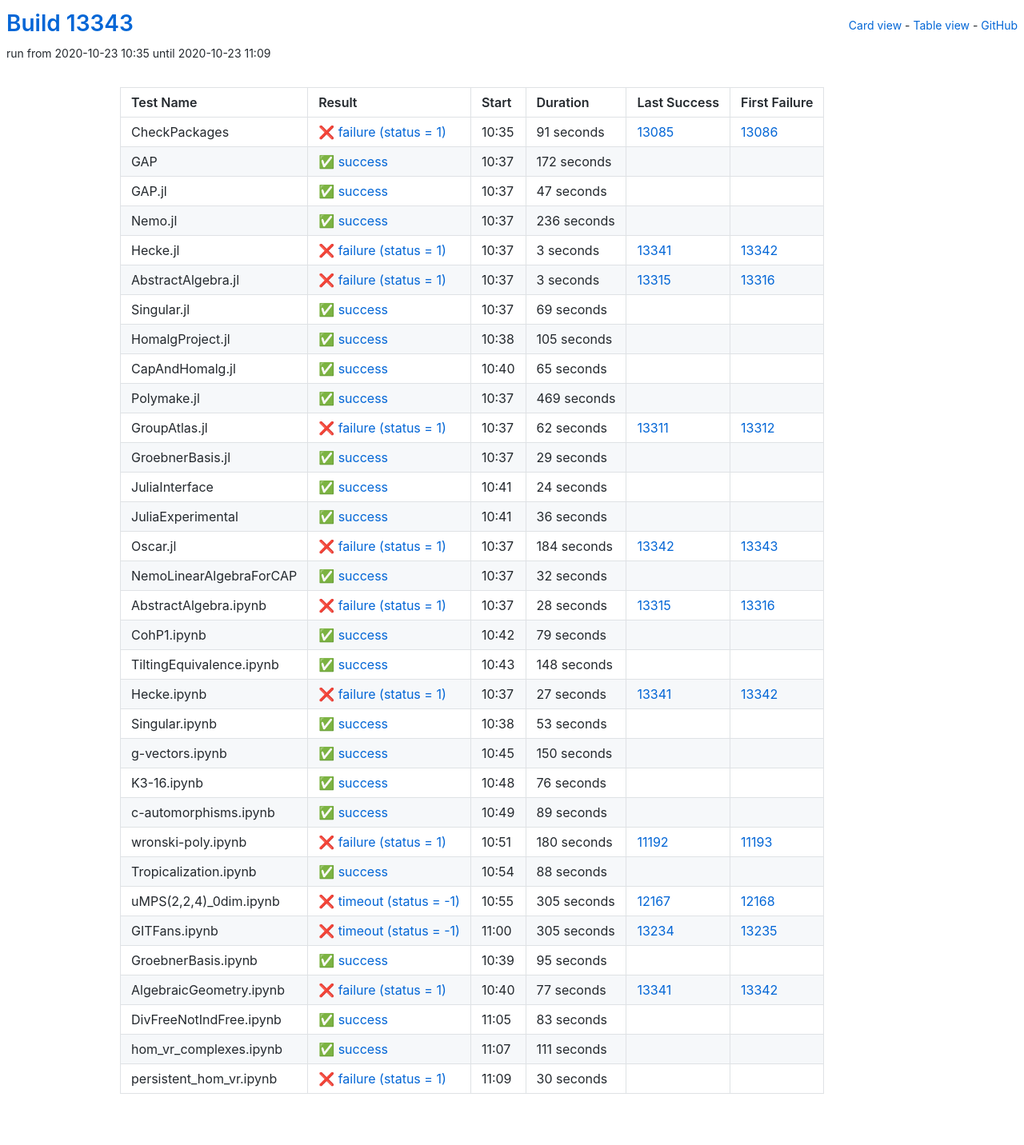
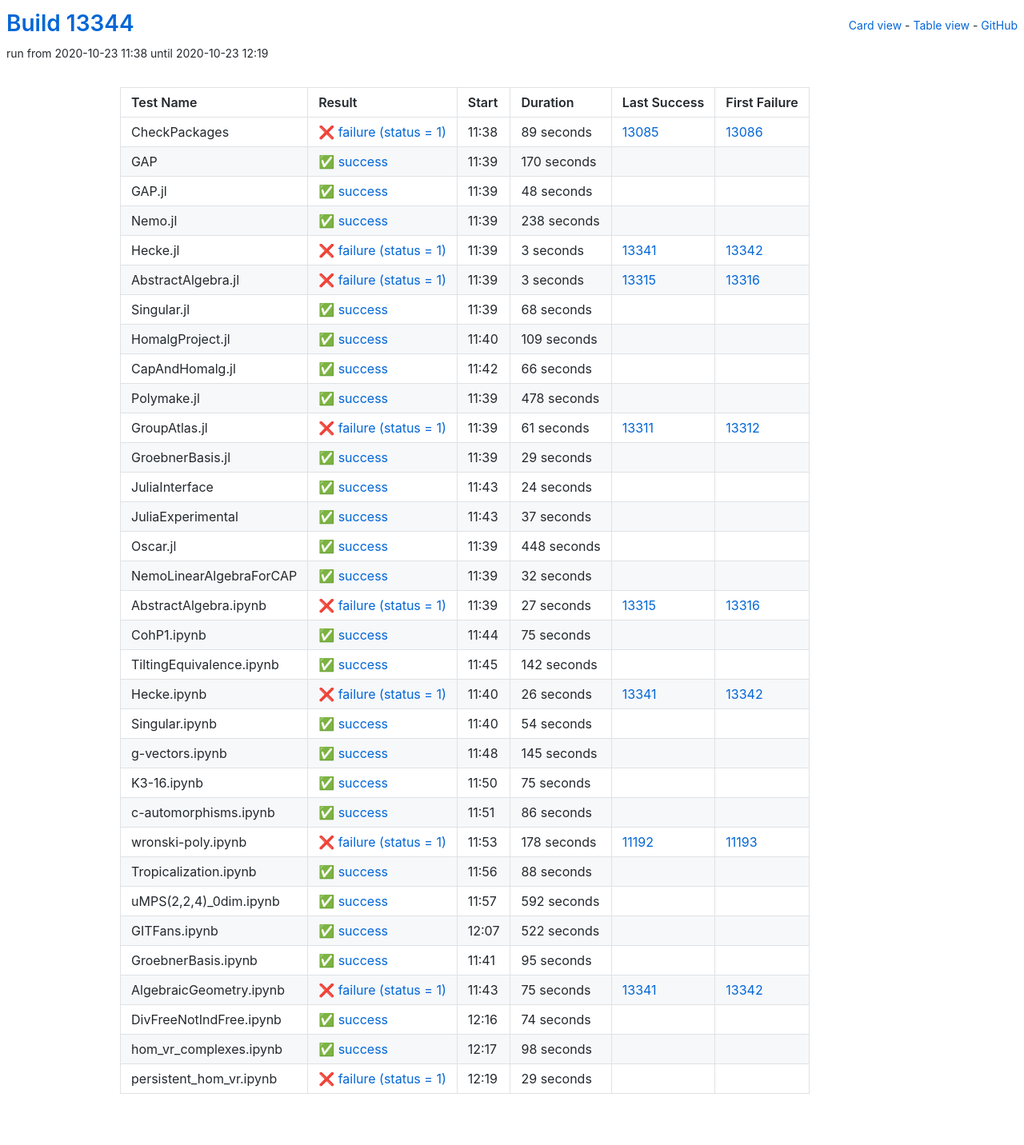
Before and after one commit to oscar-system/oscar-ci-status, a Jekyll site: the page built from table.html, in a window 1280 px wide. Shown: the whole page at 80% size. Built offline with Jekyll 4.4.1, drawn with Linux system fonts in a browser that asks for light colours.

Commit message:
Build #13344

```diff
--- a/_data/ci.yml
+++ b/_data/ci.yml
@@ -1,6 +1,6 @@
 ---
-build: 13343
-build_url: https://oscarci.mathematik.uni-kl.de/job/oscar/13343/
+build: 13344
+build_url: https://oscarci.mathematik.uni-kl.de/job/oscar/13344/
 job: oscar
 organization: oscar-system
 repo: oscar-ci-status
@@ -8,56 +8,56 @@
 tests:
 - name: CheckPackages
   id: checkpackages
-  log: https://oscarci.mathematik.uni-kl.de/job/oscar/13343/artifact/logs/build-13343/CheckPackages.log
-  start: 2020-10-23 10:35
+  log: https://oscarci.mathematik.uni-kl.de/job/oscar/13344/artifact/logs/build-13344/CheckPackages.log
+  start: 2020-10-23 11:38
   success: false
   exitcode: 1
   status: failure
-  duration: 91
+  duration: 89
   last_success: 13085
   last_success_url: https://oscarci.mathematik.uni-kl.de/job/oscar/13085/
   first_failure: 13086
   first_failure_url: https://oscarci.mathematik.uni-kl.de/job/oscar/13086/
 - name: GAP
   id: gap
-  log: https://oscarci.mathematik.uni-kl.de/job/oscar/13343/artifact/logs/build-13343/GAP.log
-  start: 2020-10-23 10:37
+  log: https://oscarci.mathematik.uni-kl.de/job/oscar/13344/artifact/logs/build-13344/GAP.log
+  start: 2020-10-23 11:39
   success: true
   exitcode: 0
   status: success
-  duration: 172
+  duration: 170
   last_success: false
   last_success_url:
   first_failure: false
   first_failure_url:
 - name: GAP.jl
   id: gap-jl
-  log: https://oscarci.mathematik.uni-kl.de/job/oscar/13343/artifact/logs/build-13343/GAP.jl.log
-  start: 2020-10-23 10:37
+  log: https://oscarci.mathematik.uni-kl.de/job/oscar/13344/artifact/logs/build-13344/GAP.jl.log
+  start: 2020-10-23 11:39
   success: true
   exitcode: 0
   status: success
-  duration: 47
+  duration: 48
   last_success: false
   last_success_url:
   first_failure: false
   first_failure_url:
 - name: Nemo.jl
   id: nemo-jl
-  log: https://oscarci.mathematik.uni-kl.de/job/oscar/13343/artifact/logs/build-13343/Nemo.jl.log
-  start: 2020-10-23 10:37
+  log: https://oscarci.mathematik.uni-kl.de/job/oscar/13344/artifact/logs/build-13344/Nemo.jl.log
+  start: 2020-10-23 11:39
   success: true
   exitcode: 0
   status: success
-  duration: 236
+  duration: 238
   last_success: false
   last_success_url:
   first_failure: false
   first_failure_url:
 - name: Hecke.jl
   id: hecke-jl
-  log: https://oscarci.mathematik.uni-kl.de/job/oscar/13343/artifact/logs/build-13343/Hecke.jl.log
-  start: 2020-10-23 10:37
+  log: https://oscarci.mathematik.uni-kl.de/job/oscar/13344/artifact/logs/build-13344/Hecke.jl.log
+  start: 2020-10-23 11:39
   success: false
   exitcode: 1
   status: failure
@@ -68,8 +68,8 @@
   first_failure_url: https://oscarci.mathematik.uni-kl.de/job/oscar/13342/
 - name: AbstractAlgebra.jl
   id: abstractalgebra-jl
-  log: https://oscarci.mathematik.uni-kl.de/job/oscar/13343/artifact/logs/build-13343/AbstractAlgebra.jl.log
-  start: 2020-10-23 10:37
+  log: https://oscarci.mathematik.uni-kl.de/job/oscar/13344/artifact/logs/build-13344/AbstractAlgebra.jl.log
+  start: 2020-10-23 11:39
   success: false
   exitcode: 1
   status: failure
@@ -80,68 +80,68 @@
   first_failure_url: https://oscarci.mathematik.uni-kl.de/job/oscar/13316/
 - name: Singular.jl
   id: singular-jl
-  log: https://oscarci.mathematik.uni-kl.de/job/oscar/13343/artifact/logs/build-13343/Singular.jl.log
-  start: 2020-10-23 10:37
+  log: https://oscarci.mathematik.uni-kl.de/job/oscar/13344/artifact/logs/build-13344/Singular.jl.log
+  start: 2020-10-23 11:39
   success: true
   exitcode: 0
   status: success
-  duration: 69
+  duration: 68
   last_success: false
   last_success_url:
   first_failure: false
   first_failure_url:
 - name: HomalgProject.jl
   id: homalgproject-jl
-  log: https://oscarci.mathematik.uni-kl.de/job/oscar/13343/artifact/logs/build-13343/HomalgProject.jl.log
-  start: 2020-10-23 10:38
+  log: https://oscarci.mathematik.uni-kl.de/job/oscar/13344/artifact/logs/build-13344/HomalgProject.jl.log
+  start: 2020-10-23 11:40
   success: true
   exitcode: 0
   status: success
-  duration: 105
+  duration: 109
   last_success: false
   last_success_url:
   first_failure: false
   first_failure_url:
 - name: CapAndHomalg.jl
   id: capandhomalg-jl
-  log: https://oscarci.mathematik.uni-kl.de/job/oscar/13343/artifact/logs/build-13343/CapAndHomalg.jl.log
-  start: 2020-10-23 10:40
+  log: https://oscarci.mathematik.uni-kl.de/job/oscar/13344/artifact/logs/build-13344/CapAndHomalg.jl.log
+  start: 2020-10-23 11:42
   success: true
   exitcode: 0
   status: success
-  duration: 65
+  duration: 66
   last_success: false
   last_success_url:
   first_failure: false
   first_failure_url:
 - name: Polymake.jl
   id: polymake-jl
-  log: https://oscarci.mathematik.uni-kl.de/job/oscar/13343/artifact/logs/build-13343/Polymake.jl.log
-  start: 2020-10-23 10:37
+  log: https://oscarci.mathematik.uni-kl.de/job/oscar/13344/artifact/logs/build-13344/Polymake.jl.log
+  start: 2020-10-23 11:39
   success: true
   exitcode: 0
   status: success
-  duration: 469
+  duration: 478
   last_success: false
   last_success_url:
   first_failure: false
   first_failure_url:
 - name: GroupAtlas.jl
   id: groupatlas-jl
-  log: https://oscarci.mathematik.uni-kl.de/job/oscar/13343/artifact/logs/build-13343/GroupAtlas.jl.log
-  start: 2020-10-23 10:37
+  log: https://oscarci.mathematik.uni-kl.de/job/oscar/13344/artifact/logs/build-13344/GroupAtlas.jl.log
+  start: 2020-10-23 11:39
   success: false
   exitcode: 1
   status: failure
-  duration: 62
+  duration: 61
   last_success: 13311
   last_success_url: https://oscarci.mathematik.uni-kl.de/job/oscar/13311/
   first_failure: 13312
   first_failure_url: https://oscarci.mathematik.uni-kl.de/job/oscar/13312/
 - name: GroebnerBasis.jl
   id: groebnerbasis-jl
-  log: https://oscarci.mathematik.uni-kl.de/job/oscar/13343/artifact/logs/build-13343/GroebnerBasis.jl.log
-  start: 2020-10-23 10:37
+  log: https://oscarci.mathematik.uni-kl.de/job/oscar/13344/artifact/logs/build-13344/GroebnerBasis.jl.log
+  start: 2020-10-23 11:39
   success: true
   exitcode: 0
   status: success
@@ -152,8 +152,8 @@
   first_failure_url:
 - name: JuliaInterface
   id: juliainterface
-  log: https://oscarci.mathematik.uni-kl.de/job/oscar/13343/artifact/logs/build-13343/JuliaInterface.log
-  start: 2020-10-23 10:41
+  log: https://oscarci.mathematik.uni-kl.de/job/oscar/13344/artifact/logs/build-13344/JuliaInterface.log
+  start: 2020-10-23 11:43
   success: true
   exitcode: 0
   status: success
@@ -164,32 +164,32 @@
   first_failure_url:
 - name: JuliaExperimental
   id: juliaexperimental
-  log: https://oscarci.mathematik.uni-kl.de/job/oscar/13343/artifact/logs/build-13343/JuliaExperimental.log
-  start: 2020-10-23 10:41
+  log: https://oscarci.mathematik.uni-kl.de/job/oscar/13344/artifact/logs/build-13344/JuliaExperimental.log
+  start: 2020-10-23 11:43
   success: true
   exitcode: 0
   status: success
-  duration: 36
+  duration: 37
   last_success: false
   last_success_url:
   first_failure: false
   first_failure_url:
 - name: Oscar.jl
   id: oscar-jl
-  log: https://oscarci.mathematik.uni-kl.de/job/oscar/13343/artifact/logs/build-13343/Oscar.jl.log
-  start: 2020-10-23 10:37
-  success: false
-  exitcode: 1
-  status: failure
-  duration: 184
-  last_success: 13342
-  last_success_url: https://oscarci.mathematik.uni-kl.de/job/oscar/13342/
-  first_failure: 13343
-  first_failure_url: https://oscarci.mathematik.uni-kl.de/job/oscar/13343/
+  log: https://oscarci.mathematik.uni-kl.de/job/oscar/13344/artifact/logs/build-13344/Oscar.jl.log
+  start: 2020-10-23 11:39
+  success: true
+  exitcode: 0
+  status: success
+  duration: 448
+  last_success: false
+  last_success_url:
+  first_failure: false
+  first_failure_url:
 - name: NemoLinearAlgebraForCAP
   id: nemolinearalgebraforcap
-  log: https://oscarci.mathematik.uni-kl.de/job/oscar/13343/artifact/logs/build-13343/NemoLinearAlgebraForCAP.log
-  start: 2020-10-23 10:37
+  log: https://oscarci.mathematik.uni-kl.de/job/oscar/13344/artifact/logs/build-13344/NemoLinearAlgebraForCAP.log
+  start: 2020-10-23 11:39
   success: true
   exitcode: 0
   status: success
@@ -200,116 +200,116 @@
   first_failure_url:
 - name: AbstractAlgebra.ipynb
   id: abstractalgebra-ipynb
-  log: https://oscarci.mathematik.uni-kl.de/job/oscar/13343/artifact/logs/build-13343/AbstractAlgebra.ipynb.log
-  start: 2020-10-23 10:37
+  log: https://oscarci.mathematik.uni-kl.de/job/oscar/13344/artifact/logs/build-13344/AbstractAlgebra.ipynb.log
+  start: 2020-10-23 11:39
   success: false
   exitcode: 1
   status: failure
-  duration: 28
+  duration: 27
   last_success: 13315
   last_success_url: https://oscarci.mathematik.uni-kl.de/job/oscar/13315/
   first_failure: 13316
   first_failure_url: https://oscarci.mathematik.uni-kl.de/job/oscar/13316/
 - name: CohP1.ipynb
   id: cohp1-ipynb
-  log: https://oscarci.mathematik.uni-kl.de/job/oscar/13343/artifact/logs/build-13343/CohP1.ipynb.log
-  start: 2020-10-23 10:42
+  log: https://oscarci.mathematik.uni-kl.de/job/oscar/13344/artifact/logs/build-13344/CohP1.ipynb.log
+  start: 2020-10-23 11:44
   success: true
   exitcode: 0
   status: success
-  duration: 79
+  duration: 75
   last_success: false
   last_success_url:
   first_failure: false
   first_failure_url:
 - name: TiltingEquivalence.ipynb
   id: tiltingequivalence-ipynb
-  log: https://oscarci.mathematik.uni-kl.de/job/oscar/13343/artifact/logs/build-13343/TiltingEquivalence.ipynb.log
-  start: 2020-10-23 10:43
+  log: https://oscarci.mathematik.uni-kl.de/job/oscar/13344/artifact/logs/build-13344/TiltingEquivalence.ipynb.log
+  start: 2020-10-23 11:45
   success: true
   exitcode: 0
   status: success
-  duration: 148
+  duration: 142
   last_success: false
   last_success_url:
   first_failure: false
   first_failure_url:
 - name: Hecke.ipynb
   id: hecke-ipynb
-  log: https://oscarci.mathematik.uni-kl.de/job/oscar/13343/artifact/logs/build-13343/Hecke.ipynb.log
-  start: 2020-10-23 10:37
+  log: https://oscarci.mathematik.uni-kl.de/job/oscar/13344/artifact/logs/build-13344/Hecke.ipynb.log
+  start: 2020-10-23 11:40
   success: false
   exitcode: 1
   status: failure
-  duration: 27
+  duration: 26
   last_success: 13341
   last_success_url: https://oscarci.mathematik.uni-kl.de/job/oscar/13341/
   first_failure: 13342
   first_failure_url: https://oscarci.mathematik.uni-kl.de/job/oscar/13342/
 - name: Singular.ipynb
   id: singular-ipynb
-  log: https://oscarci.mathematik.uni-kl.de/job/oscar/13343/artifact/logs/build-13343/Singular.ipynb.log
-  start: 2020-10-23 10:38
+  log: https://oscarci.mathematik.uni-kl.de/job/oscar/13344/artifact/logs/build-13344/Singular.ipynb.log
+  start: 2020-10-23 11:40
   success: true
   exitcode: 0
   status: success
-  duration: 53
+  duration: 54
   last_success: false
   last_success_url:
   first_failure: false
   first_failure_url:
 - name: g-vectors.ipynb
   id: g-vectors-ipynb
-  log: https://oscarci.mathematik.uni-kl.de/job/oscar/13343/artifact/logs/build-13343/g-vectors.ipynb.log
-  start: 2020-10-23 10:45
+  log: https://oscarci.mathematik.uni-kl.de/job/oscar/13344/artifact/logs/build-13344/g-vectors.ipynb.log
+  start: 2020-10-23 11:48
   success: true
   exitcode: 0
   status: success
-  duration: 150
+  duration: 145
   last_success: false
   last_success_url:
   first_failure: false
   first_failure_url:
 - name: K3-16.ipynb
   id: k3-16-ipynb
-  log: https://oscarci.mathematik.uni-kl.de/job/oscar/13343/artifact/logs/build-13343/K3-16.ipynb.log
-  start: 2020-10-23 10:48
+  log: https://oscarci.mathematik.uni-kl.de/job/oscar/13344/artifact/logs/build-13344/K3-16.ipynb.log
+  start: 2020-10-23 11:50
   success: true
   exitcode: 0
   status: success
-  duration: 76
+  duration: 75
   last_success: false
   last_success_url:
   first_failure: false
   first_failure_url:
 - name: c-automorphisms.ipynb
   id: c-automorphisms-ipynb
-  log: https://oscarci.mathematik.uni-kl.de/job/oscar/13343/artifact/logs/build-13343/c-automorphisms.ipynb.log
-  start: 2020-10-23 10:49
+  log: https://oscarci.mathematik.uni-kl.de/job/oscar/13344/artifact/logs/build-13344/c-automorphisms.ipynb.log
+  start: 2020-10-23 11:51
   success: true
   exitcode: 0
   status: success
-  duration: 89
+  duration: 86
   last_success: false
   last_success_url:
   first_failure: false
   first_failure_url:
 - name: wronski-poly.ipynb
   id: wronski-poly-ipynb
-  log: https://oscarci.mathematik.uni-kl.de/job/oscar/13343/artifact/logs/build-13343/wronski-poly.ipynb.log
-  start: 2020-10-23 10:51
+  log: https://oscarci.mathematik.uni-kl.de/job/oscar/13344/artifact/logs/build-13344/wronski-poly.ipynb.log
+  start: 2020-10-23 11:53
   success: false
   exitcode: 1
   status: failure
-  duration: 180
+  duration: 178
   last_success: 11192
   last_success_url: https://oscarci.mathematik.uni-kl.de/job/oscar/11192/
   first_failure: 11193
   first_failure_url: https://oscarci.mathematik.uni-kl.de/job/oscar/11193/
 - name: Tropicalization.ipynb
   id: tropicalization-ipynb
-  log: https://oscarci.mathematik.uni-kl.de/job/oscar/13343/artifact/logs/build-13343/Tropicalization.ipynb.log
-  start: 2020-10-23 10:54
+  log: https://oscarci.mathematik.uni-kl.de/job/oscar/13344/artifact/logs/build-13344/Tropicalization.ipynb.log
+  start: 2020-10-23 11:56
   success: true
   exitcode: 0
   status: success
@@ -320,32 +320,32 @@
   first_failure_url:
 - name: uMPS(2,2,4)_0dim.ipynb
   id: umps-2-2-4-0dim-ipynb
-  log: https://oscarci.mathematik.uni-kl.de/job/oscar/13343/artifact/logs/build-13343/uMPS-2-2-4-_0dim.ipynb.log
-  start: 2020-10-23 10:55
-  success: false
-  exitcode: -1
-  status: timeout
-  duration: 305
-  last_success: 12167
-  last_success_url: https://oscarci.mathematik.uni-kl.de/job/oscar/12167/
-  first_failure: 12168
-  first_failure_url: https://oscarci.mathematik.uni-kl.de/job/oscar/12168/
+  log: https://oscarci.mathematik.uni-kl.de/job/oscar/13344/artifact/logs/build-13344/uMPS-2-2-4-_0dim.ipynb.log
+  start: 2020-10-23 11:57
+  success: true
+  exitcode: 0
+  status: success
+  duration: 592
+  last_success: false
+  last_success_url:
+  first_failure: false
+  first_failure_url:
 - name: GITFans.ipynb
   id: gitfans-ipynb
-  log: https://oscarci.mathematik.uni-kl.de/job/oscar/13343/artifact/logs/build-13343/GITFans.ipynb.log
-  start: 2020-10-23 11:00
-  success: false
-  exitcode: -1
-  status: timeout
-  duration: 305
-  last_success: 13234
-  last_success_url: https://oscarci.mathematik.uni-kl.de/job/oscar/13234/
-  first_failure: 13235
-  first_failure_url: https://oscarci.mathematik.uni-kl.de/job/oscar/13235/
+  log: https://oscarci.mathematik.uni-kl.de/job/oscar/13344/artifact/logs/build-13344/GITFans.ipynb.log
+  start: 2020-10-23 12:07
+  success: true
+  exitcode: 0
+  status: success
+  duration: 522
+  last_success: false
+  last_success_url:
+  first_failure: false
+  first_failure_url:
 - name: GroebnerBasis.ipynb
   id: groebnerbasis-ipynb
-  log: https://oscarci.mathematik.uni-kl.de/job/oscar/13343/artifact/logs/build-13343/GroebnerBasis.ipynb.log
-  start: 2020-10-23 10:39
+  log: https://oscarci.mathematik.uni-kl.de/job/oscar/13344/artifact/logs/build-13344/GroebnerBasis.ipynb.log
+  start: 2020-10-23 11:41
   success: true
   exitcode: 0
   status: success
@@ -356,48 +356,48 @@
   first_failure_url:
 - name: AlgebraicGeometry.ipynb
   id: algebraicgeometry-ipynb
-  log: https://oscarci.mathematik.uni-kl.de/job/oscar/13343/artifact/logs/build-13343/AlgebraicGeometry.ipynb.log
-  start: 2020-10-23 10:40
+  log: https://oscarci.mathematik.uni-kl.de/job/oscar/13344/artifact/logs/build-13344/AlgebraicGeometry.ipynb.log
+  start: 2020-10-23 11:43
   success: false
   exitcode: 1
   status: failure
-  duration: 77
+  duration: 75
   last_success: 13341
   last_success_url: https://oscarci.mathematik.uni-kl.de/job/oscar/13341/
   first_failure: 13342
   first_failure_url: https://oscarci.mathematik.uni-kl.de/job/oscar/13342/
 - name: DivFreeNotIndFree.ipynb
   id: divfreenotindfree-ipynb
-  log: https://oscarci.mathematik.uni-kl.de/job/oscar/13343/artifact/logs/build-13343/DivFreeNotIndFree.ipynb.log
-  start: 2020-10-23 11:05
+  log: https://oscarci.mathematik.uni-kl.de/job/oscar/13344/artifact/logs/build-13344/DivFreeNotIndFree.ipynb.log
+  start: 2020-10-23 12:16
   success: true
   exitcode: 0
   status: success
-  duration: 83
+  duration: 74
   last_success: false
   last_success_url:
   first_failure: false
   first_failure_url:
 - name: hom_vr_complexes.ipynb
   id: hom-vr-complexes-ipynb
-  log: https://oscarci.mathematik.uni-kl.de/job/oscar/13343/artifact/logs/build-13343/hom_vr_complexes.ipynb.log
-  start: 2020-10-23 11:07
+  log: https://oscarci.mathematik.uni-kl.de/job/oscar/13344/artifact/logs/build-13344/hom_vr_complexes.ipynb.log
+  start: 2020-10-23 12:17
   success: true
   exitcode: 0
   status: success
-  duration: 111
+  duration: 98
   last_success: false
   last_success_url:
   first_failure: false
   first_failure_url:
 - name: persistent_hom_vr.ipynb
   id: persistent-hom-vr-ipynb
-  log: https://oscarci.mathematik.uni-kl.de/job/oscar/13343/artifact/logs/build-13343/persistent_hom_vr.ipynb.log
-  start: 2020-10-23 11:09
+  log: https://oscarci.mathematik.uni-kl.de/job/oscar/13344/artifact/logs/build-13344/persistent_hom_vr.ipynb.log
+  start: 2020-10-23 12:19
   success: false
   exitcode: 1
   status: failure
-  duration: 30
+  duration: 29
   last_success: false
   last_success_url:
   first_failure: false
```
Also changed, not shown: README.md.
